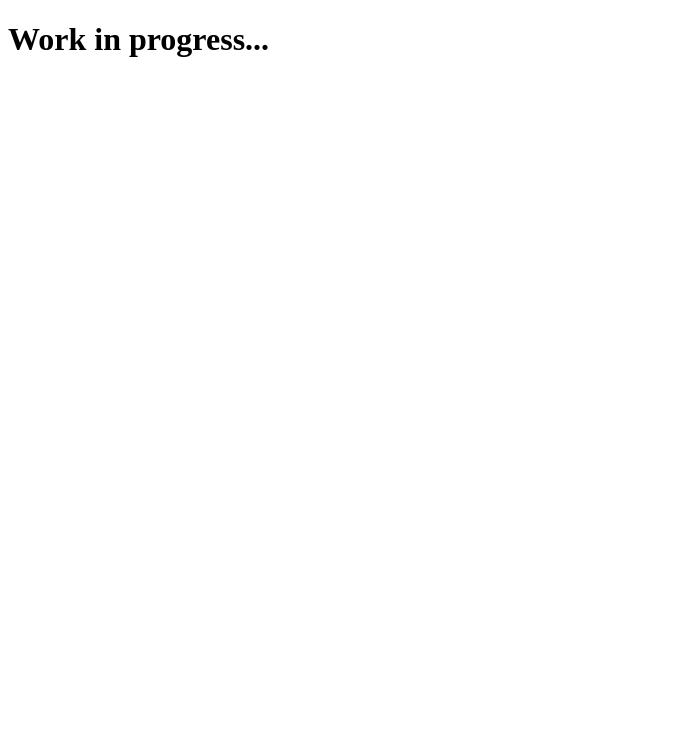
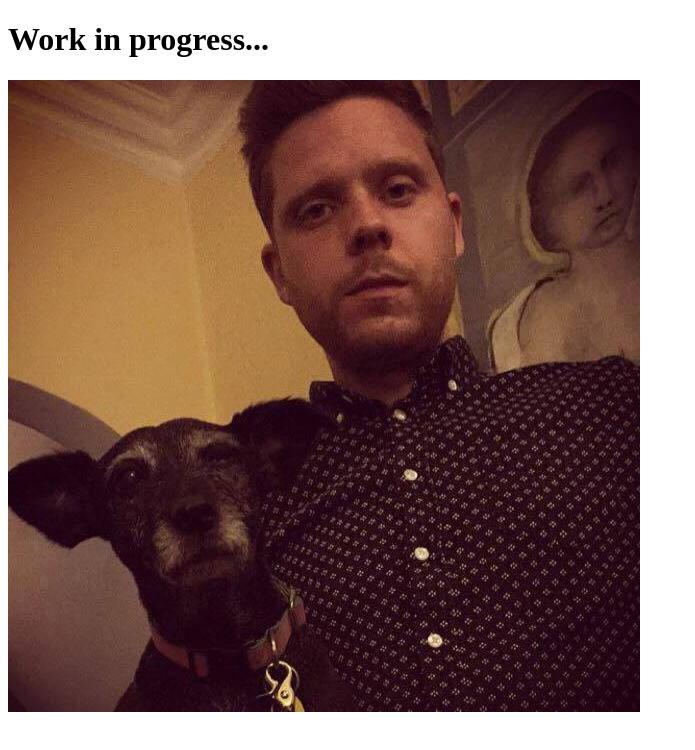
Before and after one commit to alexanderbsig/alexanderbsig.github.io, a plain HTML site: page index.html in a window 1280 px wide. Shown: the whole page, without its empty margins (0-695 px from the left). Drawn offline with Linux system fonts and the light colour scheme.

Commit message:
Added y picture

```diff
--- a/index.html
+++ b/index.html
@@ -6,5 +6,6 @@
   </head>
   <body>
     <h1>Work in progress...</h1>
+    <img src="abs.jpg"/>
   </body>
 </html>
```
Also changed, not shown: abs.jpg (added), 2 other files.
